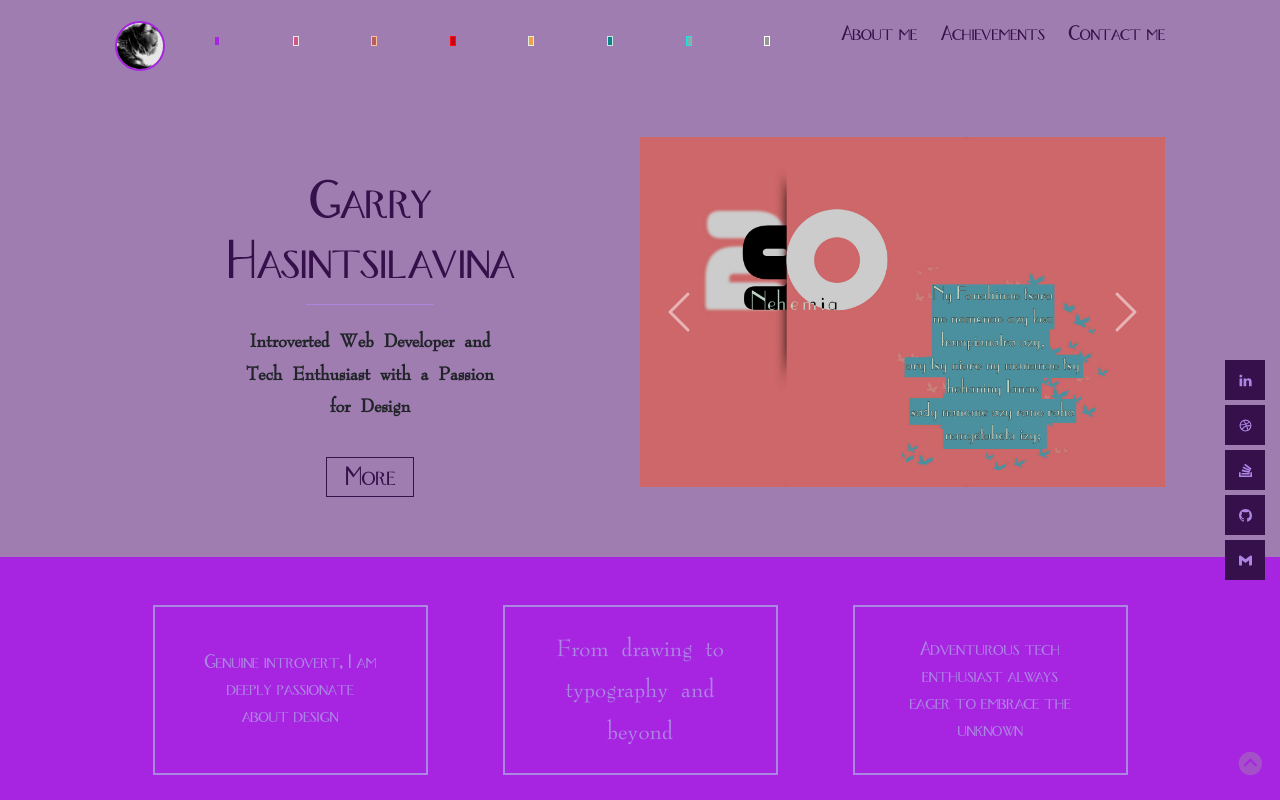
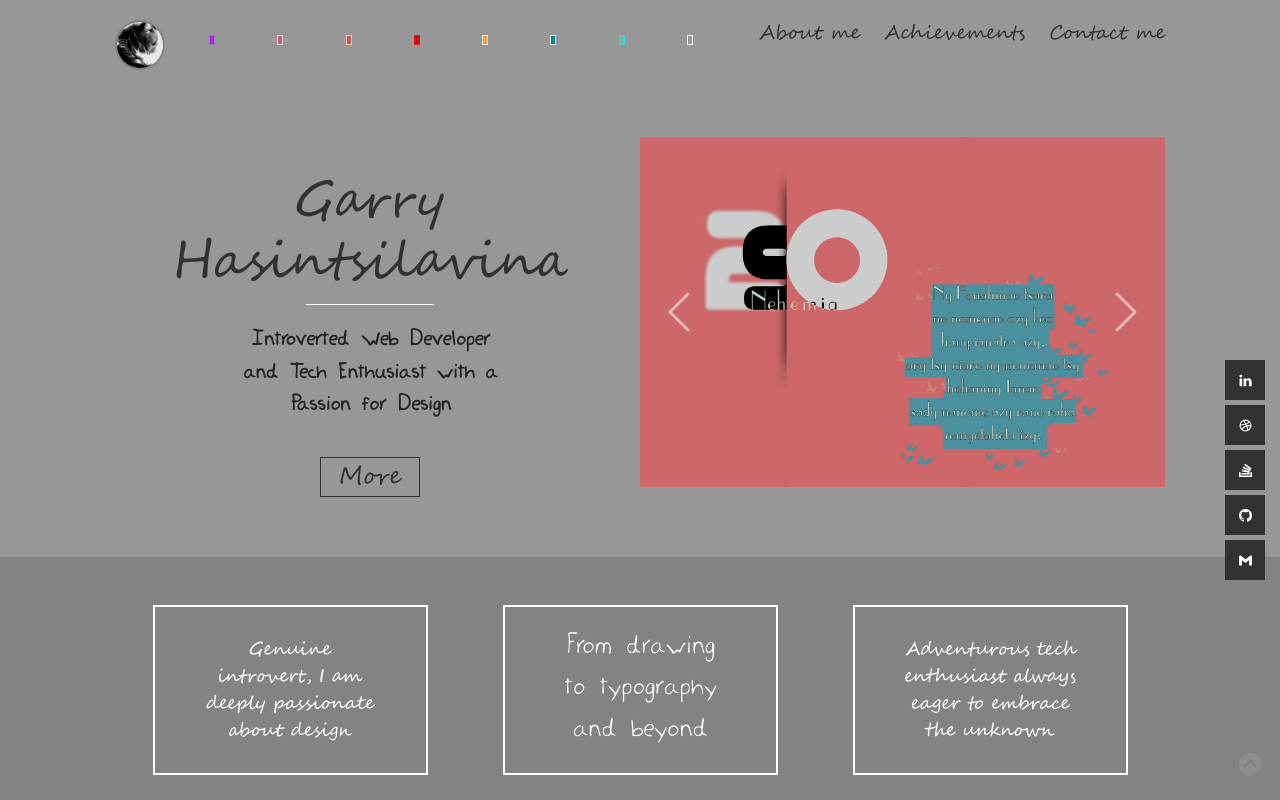
Before and after one commit to Antsamotady/ResumePortfolio, a React (Create React App) app: page / in a window 1280 px wide. Shown: the top 800 px of the page. Built offline with nearby package versions, Linux system fonts and the light colour scheme.

Commit message:
Change theme to gray + font to handwritting

```diff
--- a/src/App.js
+++ b/src/App.js
@@ -21,7 +21,7 @@ class App extends Component {
     showHeader: true,
     showMiddle: true,
     closeMenu: false,
-    theme: "theme-purple"
+    theme: "theme-gray"
   };
 
   handleLinkClick = () => {
--- a/src/Stylesheets/main.css
+++ b/src/Stylesheets/main.css
@@ -81,8 +81,8 @@ blockquote:before, blockquote:after, q:before, q:after {
 /* Variables */
 
 :root {
-    --font-family-fox_trot: "Fox Trot", "Lato", "Open Sans", "Helvetica Neue", Helvetica, Arial, sans-serif;
-    --font-family-handwriting: "Bernadette", "AmbersHand",  Arial, sans-serif;
+    --font-family-fox_trot: "Segoesc", "Fox Trot", "Lato", "Open Sans", "Helvetica Neue", Helvetica, Arial, sans-serif;
+    --font-family-handwriting: "AmbersHand",  "Bernadette", Arial, sans-serif;
 
     font-size: 150%;
 
```
